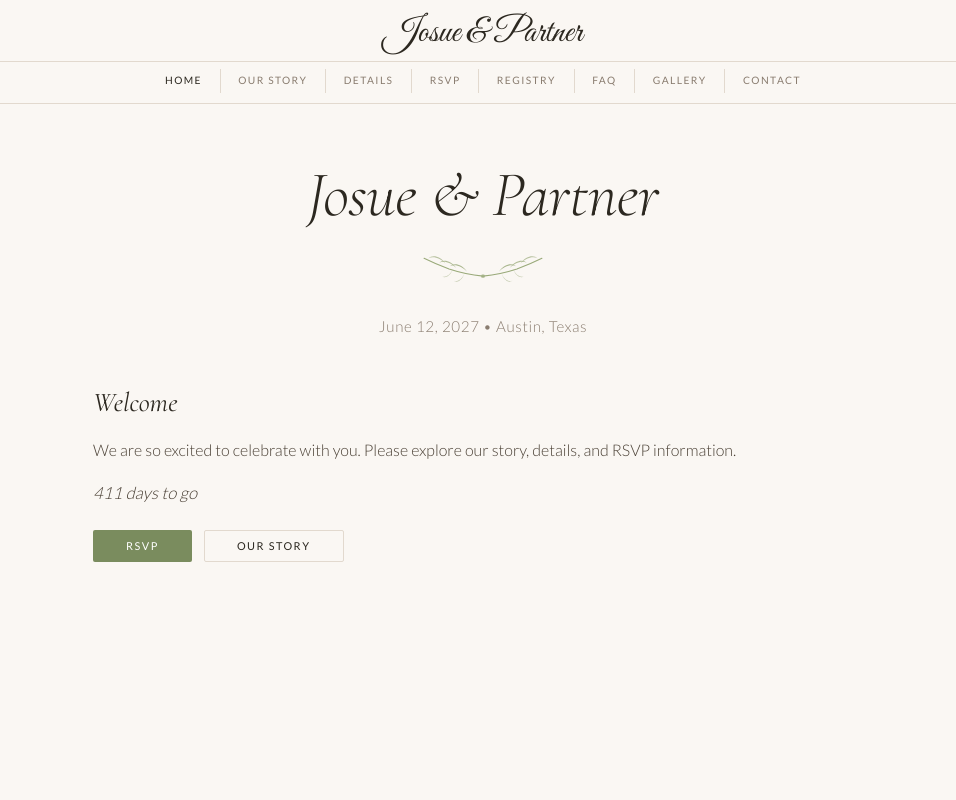
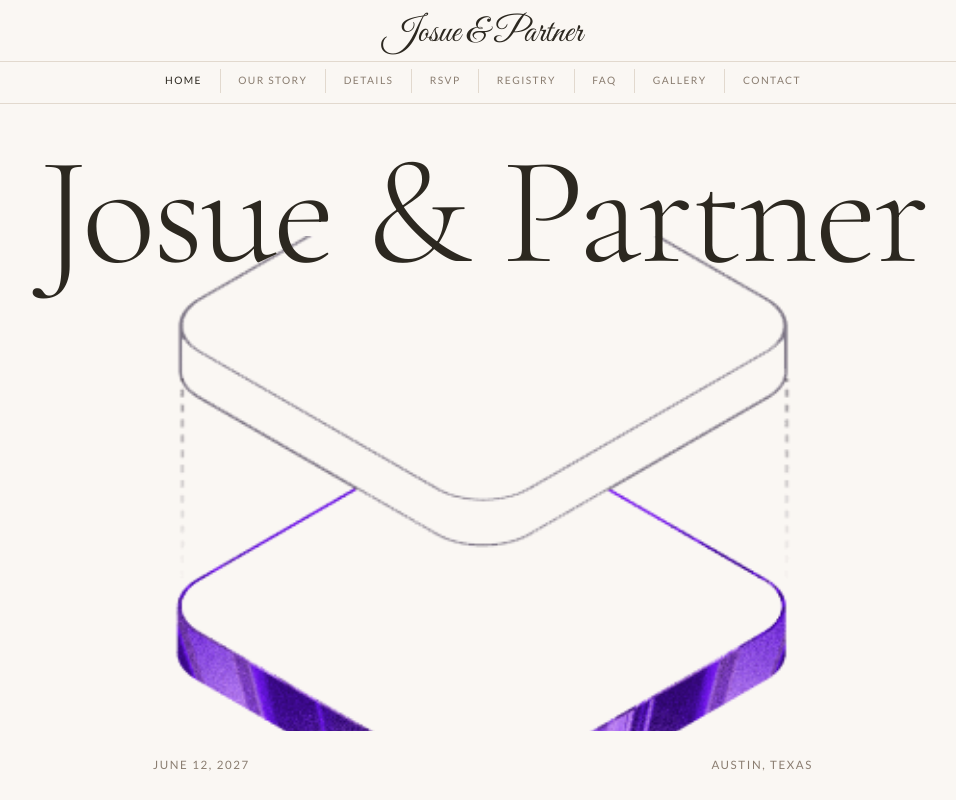
Before and after one commit to josue-rojas/wedding, a React (Vite) app: page / in a window 1280 px wide. Shown: the top 800 px of the page, without its empty margins (157-1113 px from the left). Built offline with nearby package versions, Linux system fonts and the light colour scheme.

Commit message:
feat: add hero section with large names and centered image on home page
Agent-Logs-Url: https://github.com/josue-rojas/wedding/sessions/309a0ea7-a2da-4f82-a53e-e238ea29e178

Co-authored-by: josue-rojas <10749061+josue-rojas@users.noreply.github.com>

```diff
--- a/src/App.css
+++ b/src/App.css
@@ -391,6 +391,76 @@ a {
   margin-top: 0.35rem;
 }
 
+/* ── Hero ── */
+.hero {
+  position: relative;
+  display: flex;
+  flex-direction: column;
+  align-items: center;
+  background: var(--bg);
+  overflow: hidden;
+  padding-bottom: 4rem;
+}
+
+.hero__names {
+  font-family: var(--font-display);
+  font-size: clamp(3.5rem, 12vw, 10rem);
+  font-weight: 300;
+  font-style: normal;
+  color: var(--heading);
+  margin: 0;
+  line-height: 1;
+  text-align: center;
+  letter-spacing: -0.02em;
+  position: relative;
+  z-index: 2;
+  padding: 2rem 1rem 0;
+  /* shift name down so it overlaps the top of the image */
+  margin-bottom: -0.35em;
+}
+
+.hero__image-wrap {
+  position: relative;
+  z-index: 1;
+  width: min(660px, 80%);
+}
+
+.hero__image {
+  display: block;
+  width: 100%;
+  height: auto;
+  object-fit: cover;
+  aspect-ratio: 4 / 3;
+}
+
+.hero__meta {
+  display: flex;
+  justify-content: space-between;
+  width: min(660px, 80%);
+  margin-top: 1.5rem;
+  font-family: var(--font-sans);
+  font-size: 0.72rem;
+  font-weight: 400;
+  letter-spacing: 0.14em;
+  text-transform: uppercase;
+  color: var(--muted);
+}
+
+/* ── Home content (below hero) ── */
+.home-content {
+  width: min(780px, 100% - 2rem);
+  margin: 0 auto;
+  padding: 2rem 0 5rem;
+  border-top: 1px solid var(--border);
+}
+
+.home-content p {
+  font-family: var(--font-sans);
+  font-weight: 300;
+  line-height: 1.7;
+  color: var(--text);
+}
+
 /* ── Mobile ── */
 @media (max-width: 768px) {
   .menu-button {
--- a/src/home/Home.page.tsx
+++ b/src/home/Home.page.tsx
@@ -1,6 +1,5 @@
 import { Link } from 'react-router-dom'
-import { Card } from '../components/Card/Card'
-import { PageLayout } from '../components/PageLayout/PageLayout'
+import heroImg from '../assets/hero.png'
 
 const WEDDING_DATE = new Date('2027-06-12T16:00:00')
 
@@ -17,11 +16,23 @@ function getCountdown() {
 
 export function HomePage() {
   return (
-    <PageLayout
-      title="Josue & Partner"
-      intro="June 12, 2027 • Austin, Texas"
-    >
-      <Card title="Welcome">
+    <main>
+      <section className="hero">
+        <h1 className="hero__names">Josue &amp; Partner</h1>
+        <div className="hero__image-wrap">
+          <img
+            className="hero__image"
+            src={heroImg}
+            alt="Josue and Partner"
+          />
+        </div>
+        <div className="hero__meta">
+          <span className="hero__meta-item">June 12, 2027</span>
+          <span className="hero__meta-item">Austin, Texas</span>
+        </div>
+      </section>
+
+      <section className="home-content">
         <p>
           We are so excited to celebrate with you. Please explore our story,
           details, and RSVP information.
@@ -37,7 +48,7 @@ export function HomePage() {
             Our Story
           </Link>
         </div>
-      </Card>
-    </PageLayout>
+      </section>
+    </main>
   )
 }
```
